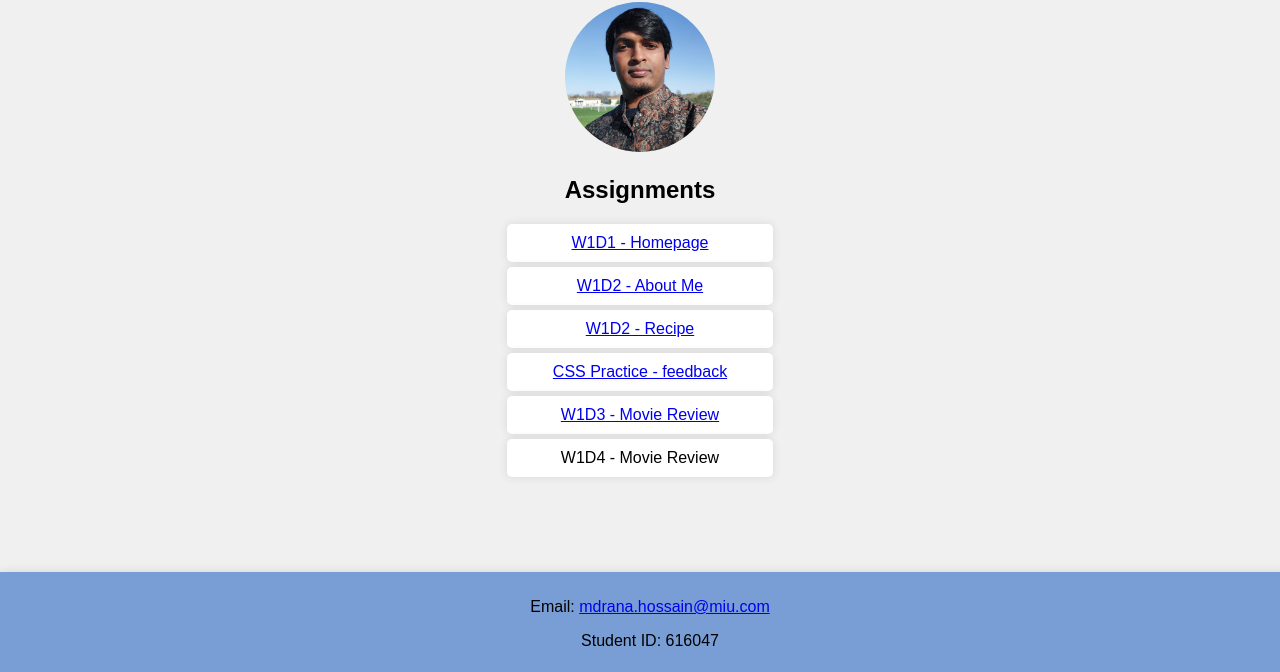
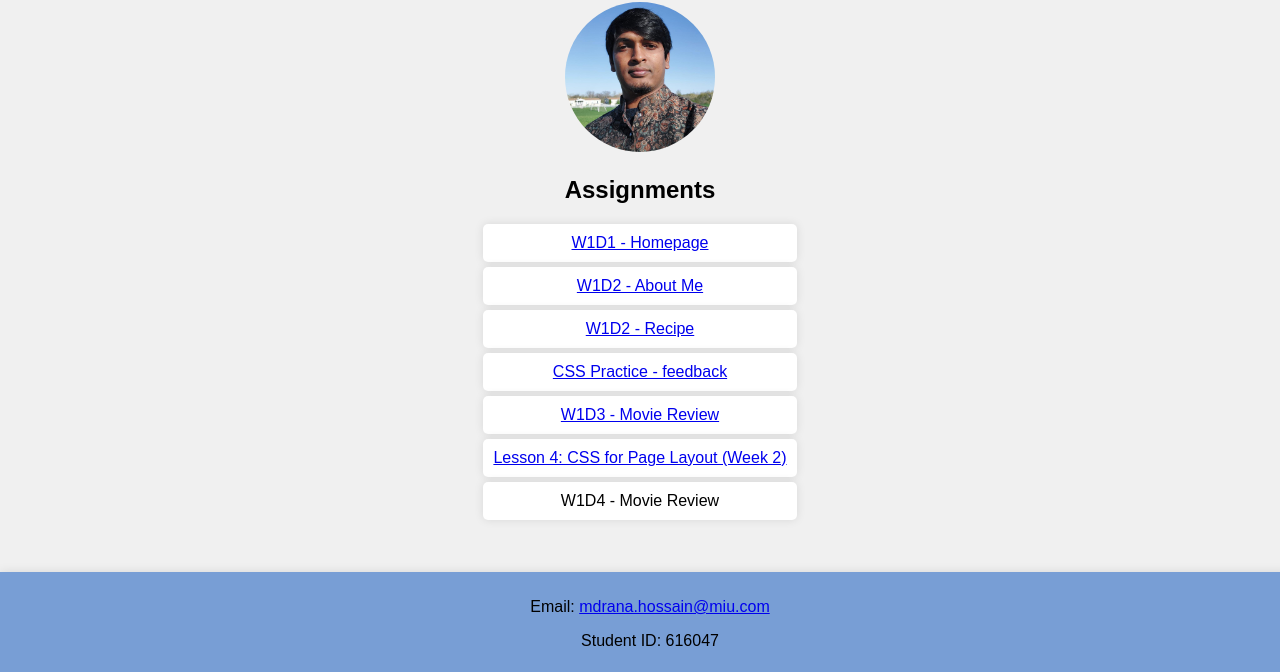
Before and after one commit to ranasl62/cs472, a website: page index.html in a window 1280 px wide. Shown: the part 128-800 px from the top of the page. Drawn offline with Linux system fonts and the light colour scheme.

Commit message:
add home page link

```diff
--- a/index.html
+++ b/index.html
@@ -62,6 +62,7 @@
             <li><a href="./assignment-2/recipe/pie.html">W1D2 - Recipe</a></li>
             <li><a href="./assignment-3/README.md">CSS Practice - feedback</a></li>
             <li><a href="assignment-4/tmnt.html">W1D3 - Movie Review</a></li>
+            <li><a href="assignment-5/index.html">Lesson 4: CSS for Page Layout (Week 2)</a></li>
             <li>W1D4 - Movie Review</li>
         </ul>
     </div>
```
